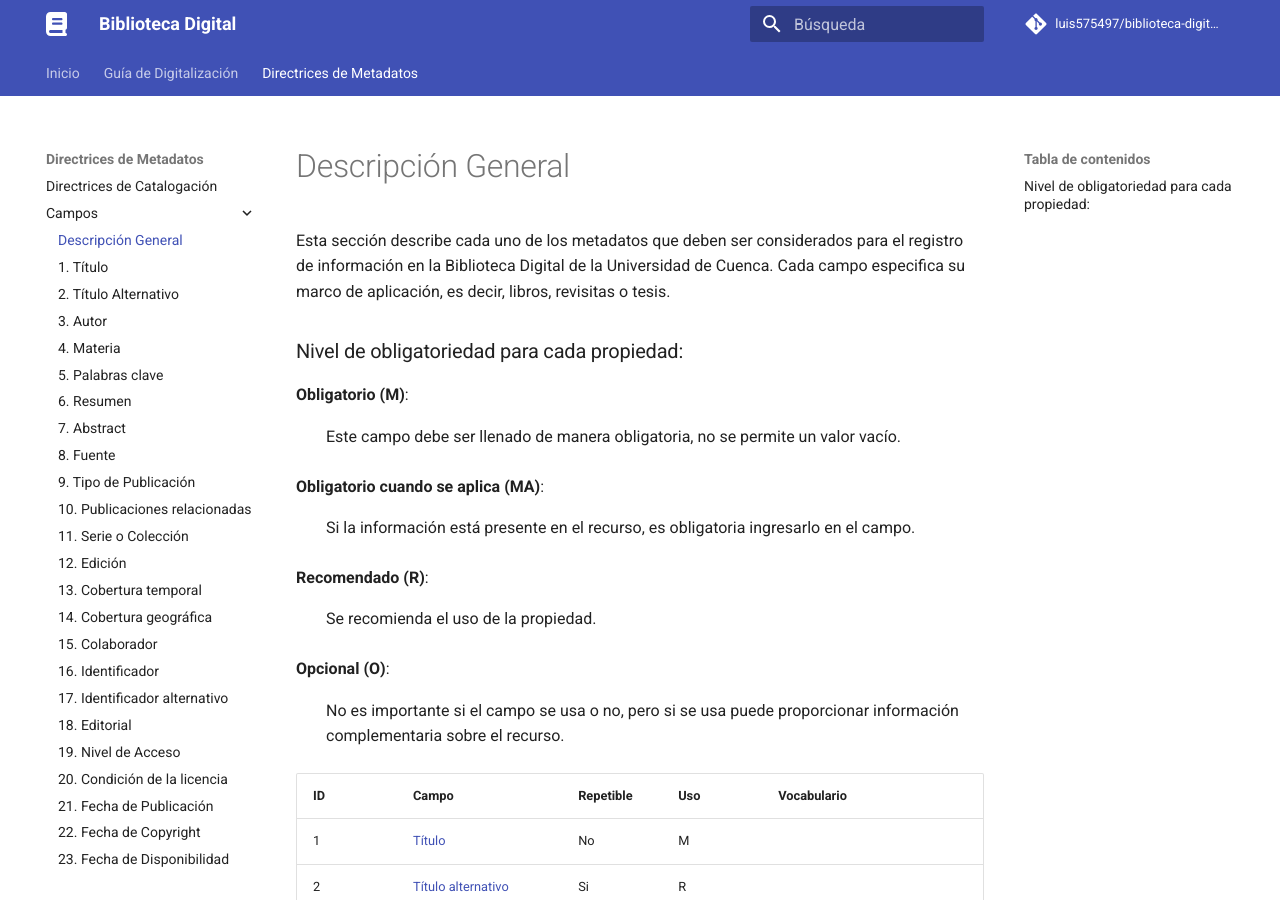
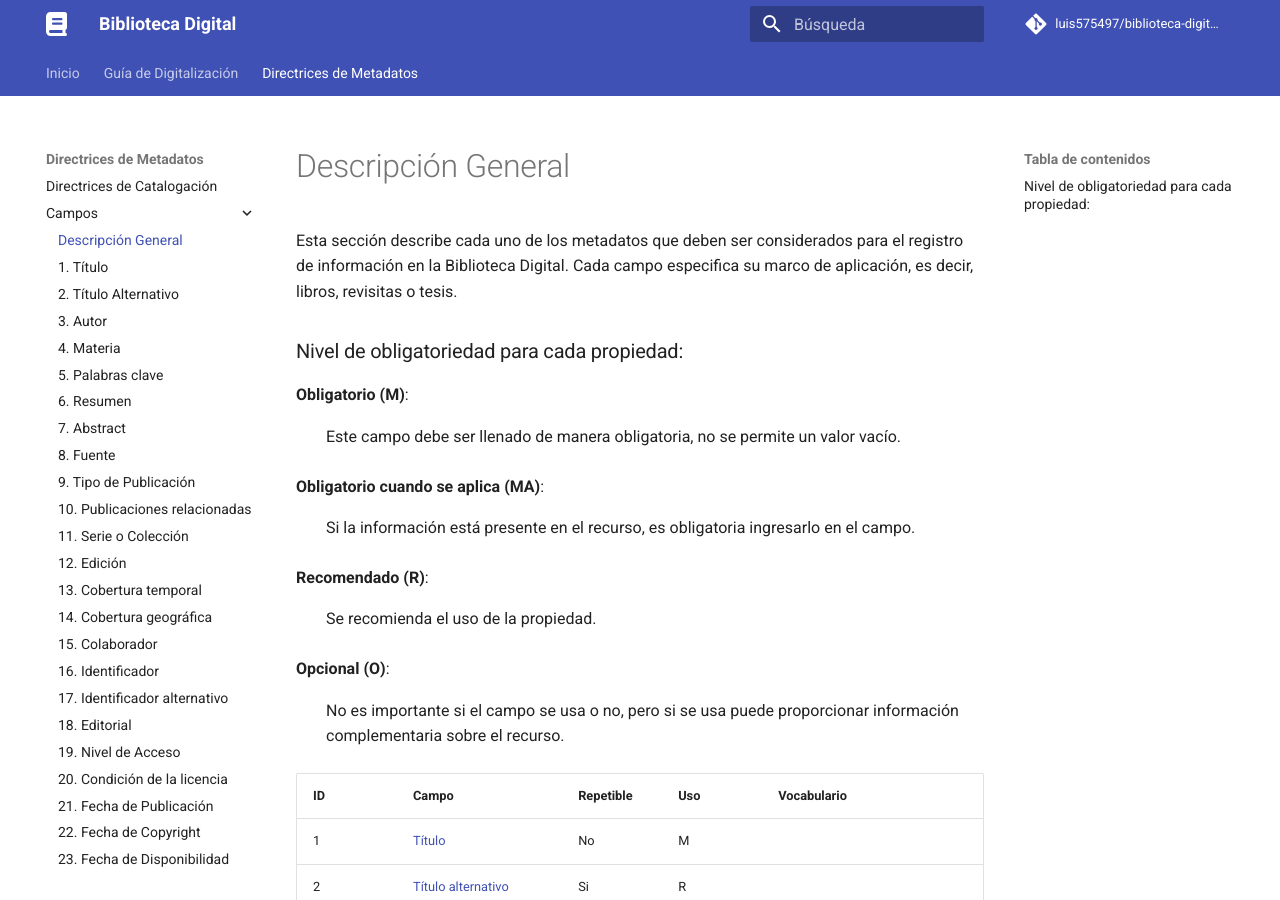
Before and after one commit to luis575497/biblioteca-digital-docs, an MkDocs documentation site: the page built from docs/metadatos/campos.md, in a window 1280 px wide and 900 px high. Built offline with MkDocs 1.6.1 and Material for MkDocs 9.7.7, drawn with Linux system fonts in a browser that asks for light colours; comment, search, counter and statistics services are not loaded; the version menu is left out.

Commit message:
Update campos.md

```diff
--- a/docs/metadatos/campos.md
+++ b/docs/metadatos/campos.md
@@ -1,5 +1,5 @@
 # Descripción General
-Esta sección describe cada uno de los metadatos que deben ser considerados para el registro de información en la Biblioteca Digital de la Universidad de Cuenca. Cada campo especifica su marco de aplicación, es decir, libros, revisitas o tesis.
+Esta sección describe cada uno de los metadatos que deben ser considerados para el registro de información en la Biblioteca Digital. Cada campo especifica su marco de aplicación, es decir, libros, revisitas o tesis.
 
 ### Nivel de obligatoriedad para cada propiedad:
 
```
